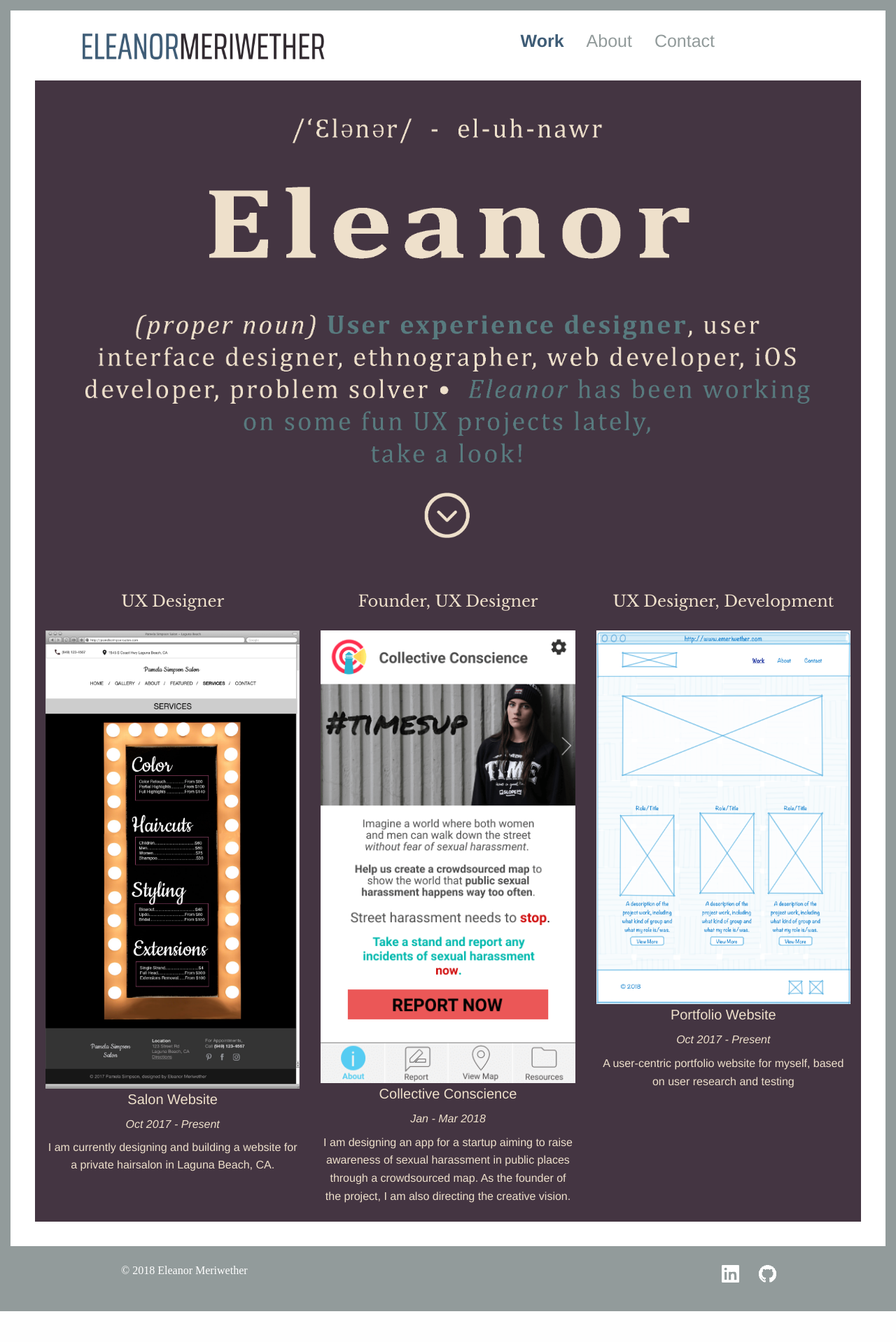
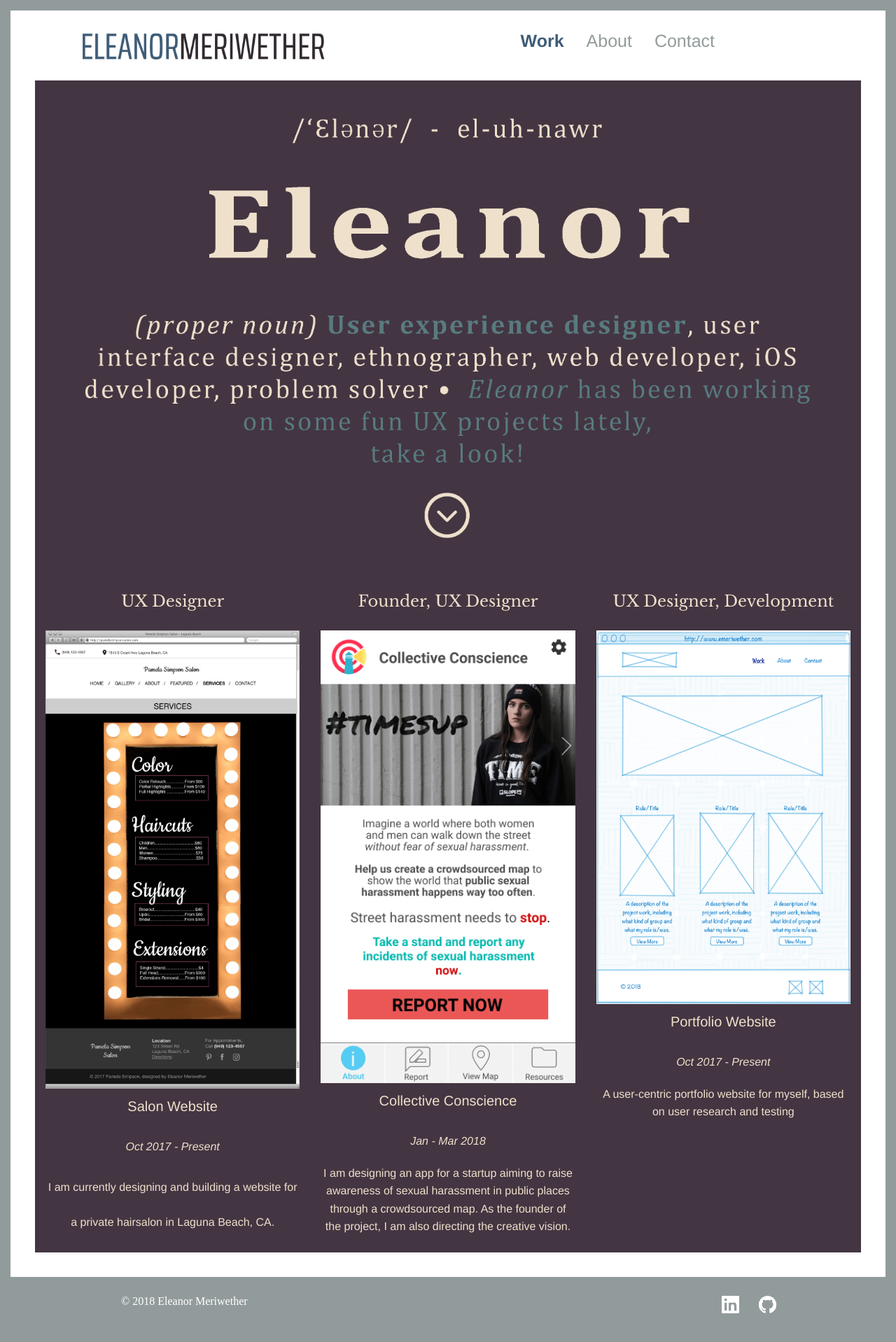
Before and after one commit to emeriwether/emeriwether.github.io, a Jekyll site: the page built from index.html, in a window 1280 px wide. Shown: the whole page at 70% size. Built offline with Jekyll 4.4.1, drawn with Linux system fonts in a browser that asks for light colours; some web fonts are replaced; before the commit the page ends 1874 px from its top, so only the background shows below that.

Commit message:
adjust styling for project gallery for mobile

```diff
--- a/css/app.css
+++ b/css/app.css
@@ -87,7 +87,14 @@
 
     .projectGalleryImg {
         max-width: 60%;
-        padding: 20px;
+    }
+
+    .projectItem {
+        padding: 20px 20px;
+    }
+
+    .role {
+        margin-bottom: 0;
     }
 }
 
--- a/css/home.css
+++ b/css/home.css
@@ -35,10 +35,6 @@
 
 .icon {
     max-width: 25px;
-}
-
-#item1 > .cell, #item2 > .cell, #item3 > .cell {
-    line-height:1.56em;
 }
 
 #date1, #date3 {
```
